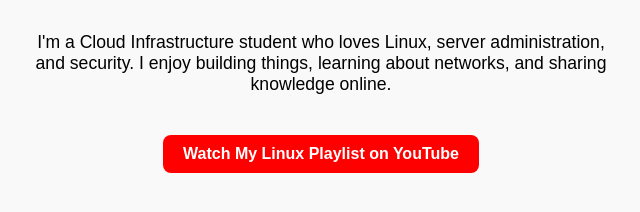
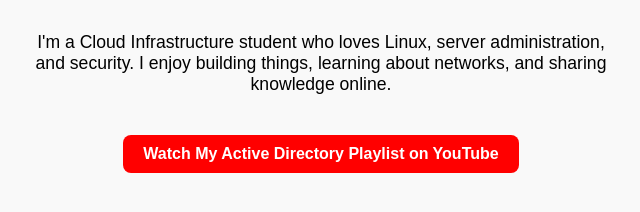
Before and after one commit to RedaEkengren/my-page, a plain HTML site: page index.html in a window 1280 px wide. Shown: the part 362-574 px from the top of the page, without its empty margins (319-959 px from the left). Drawn offline with Linux system fonts and the light colour scheme.

Commit message:
Update index.html

```diff
--- a/index.html
+++ b/index.html
@@ -52,11 +52,10 @@
   </div>
 
   <div class="youtube-section">
-
     <!-- Link to your playlist -->
     <p>
-      <a class="youtube-link" href="https://www.youtube.com/playlist?list=YOUR_PLAYLIST_ID" target="_blank">
-        Watch My Linux Playlist on YouTube
+      <a class="youtube-link" href="https://www.youtube.com/playlist?list=PLKtLqVYyZQx_6gFXPedgwWo76eTRt10kN" target="_blank">
+        Watch My Active Directory Playlist on YouTube
       </a>
     </p>
   </div>
```
